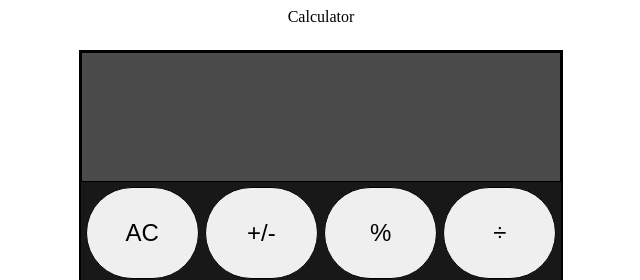
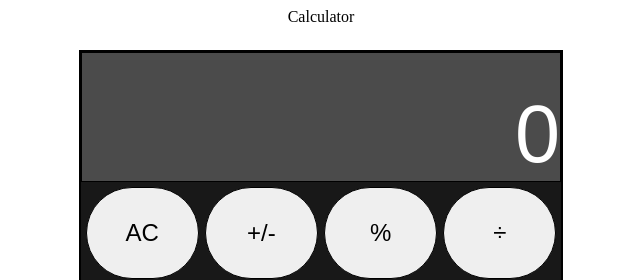
Before and after one commit to henrytaing/trilliondragon, a React app: page / in a window 1280 px wide. Shown: the top 280 px of the page, without its empty margins (319-959 px from the left). Built offline with nearby package versions, Linux system fonts and the light colour scheme.

Commit message:
Display initial state and improperly update state to include symbols

```diff
--- a/src/components/Calculator.jsx
+++ b/src/components/Calculator.jsx
@@ -2,15 +2,18 @@ import React, {useState} from 'react';
 import '../styles.css';
 
 function Calculator () {
-    const [count, setCount] = useState(0);
-    const buttons = ['AC', '+/-', '%', '÷', '7', '8', '9', 'x', '4', '5', '6', '-', '1', '2', '3', '+'
-, '0', '.', '='];
+    const [number, setNumber] = useState('0');
+    const buttons = ['AC', '+/-', '%', '÷', '7', '8', '9', 'x', '4',
+                    '5', '6', '-', '1', '2', '3', '+', '0', '.', '='];
+    const updateNum = (symbol) => {
+        setNumber(number + symbol);
+    }
     const createButton = (contents) => {
         if(contents === '0') return (
-            <button className="calculator-button-0">{contents}</button>
+            <button className="calculator-button-0" onClick={() => updateNum(contents)}>{contents}</button>
         )
         return (
-            <button className="calculator-button">{contents}</button>
+            <button className="calculator-button" onClick={() => updateNum(contents)}>{contents}</button>
         )
     }
     return (
@@ -19,7 +22,7 @@ function Calculator () {
                 <span id="title">Calculator</span>
                 <div class="calculator-container">
                     <div class="numbers-display">
-
+                        {number}
                     </div>
                     <div class="buttons-container">
                         {buttons.map(button => {
--- a/src/styles.css
+++ b/src/styles.css
@@ -58,9 +58,15 @@ span {
 }
 
 .numbers-display {
+  display: flex;
+  align-items: flex-end;
+  justify-content: flex-end;
   border: 1px solid black;
   height: 128px;
   background-color: rgba(81, 81, 81, 0.9);
+  color: white;
+  font-size: 81px;
+  font-family: Arial, Helvetica, sans-serif;
 }
 
 .buttons-container {
```
